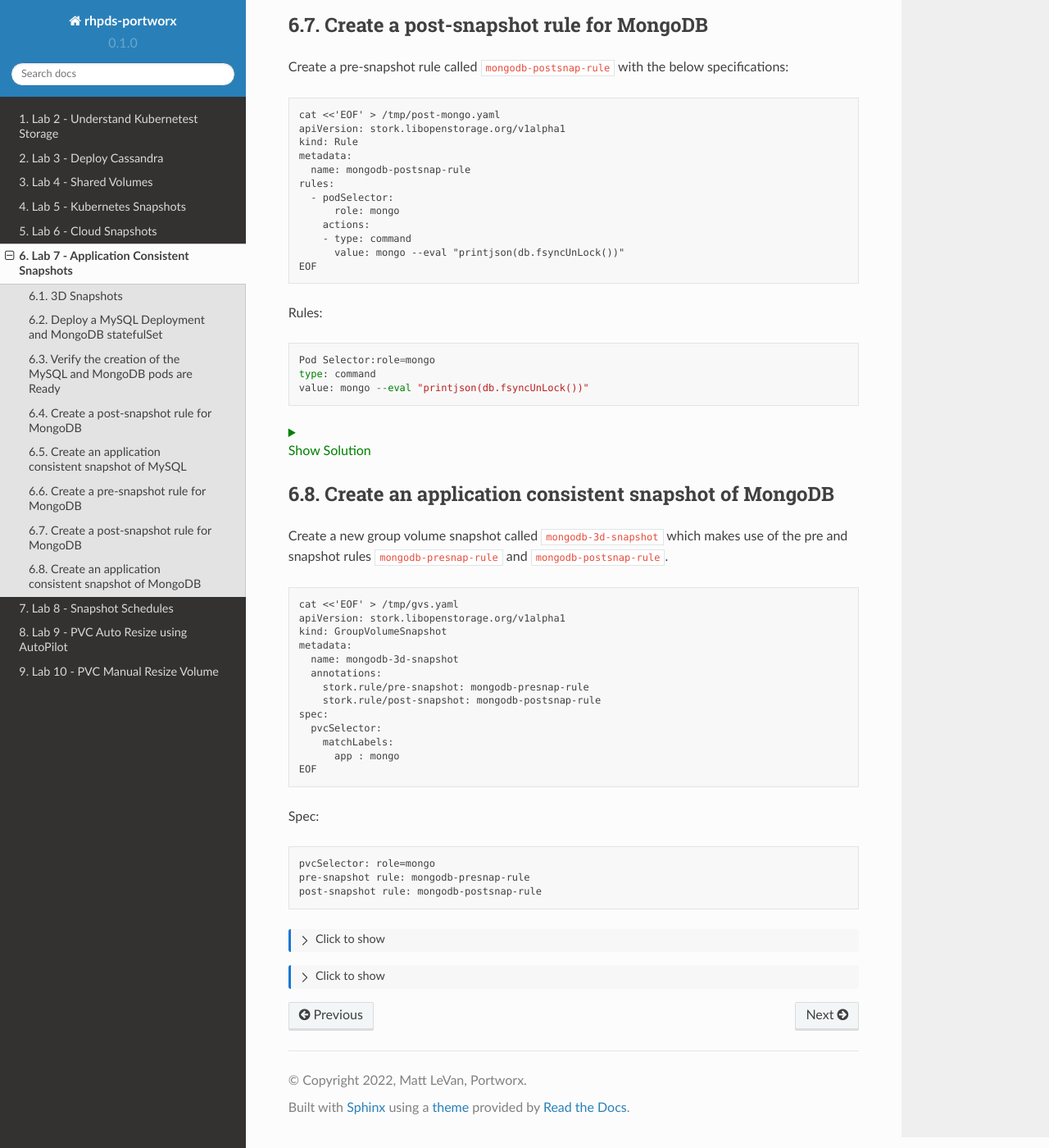
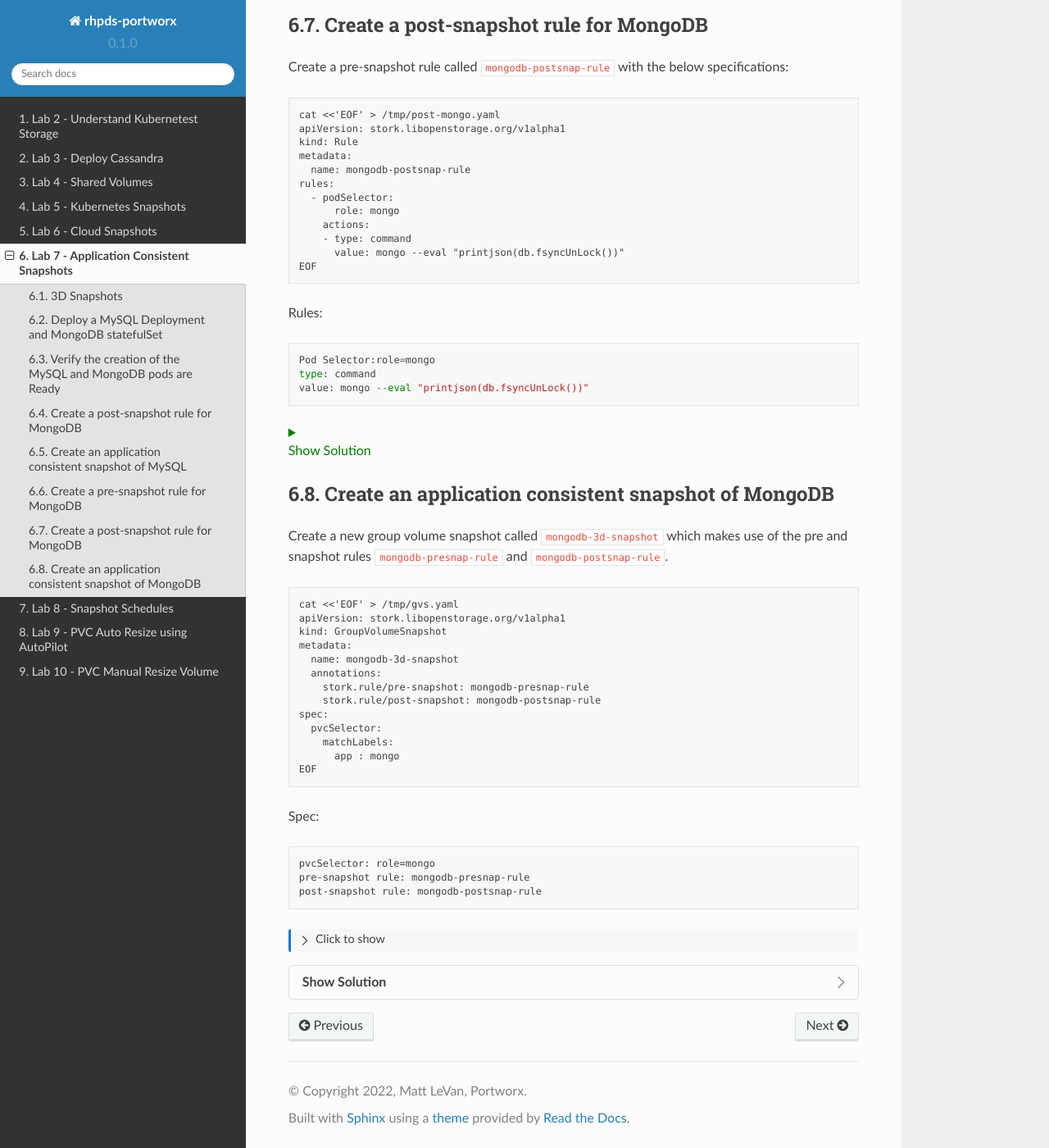
Before and after one commit to rhpds/pxe-rhdp-lab, a Sphinx documentation site: the page built from docs/source/lab7guide-cli.rst, in a window 1280 px wide and 1400 px high, scrolled down 5312 px. Shown: the whole window at 82% size. Built offline with Sphinx 7.4.7 and the Read the Docs theme 2.0.0, drawn with Linux system fonts in a browser that asks for light colours; some of the changed lines change nothing that is shown.

Commit message:
dropdown

```diff
--- a/docs/requirements.txt
+++ b/docs/requirements.txt
@@ -1,2 +1,3 @@
 sphinx-copybutton
 sphinx-togglebutton
+sphinx-design
--- a/docs/source/conf.py
+++ b/docs/source/conf.py
@@ -19,6 +19,7 @@ extensions = [
     'sphinx.ext.intersphinx',
     'sphinx_copybutton',
     'sphinx_togglebutton',
+    'sphinx_design',
 ]
 
 intersphinx_mapping = {
--- a/docs/source/lab7guide-cli.rst
+++ b/docs/source/lab7guide-cli.rst
@@ -473,9 +473,7 @@ Spec:
        We have created a solution file for you under ``/tmp/gvs.yaml``
        Run: oc apply -f /tmp/gvs.yaml
 
-.. container:: toggle, toggle-hidden
-
-  .. admonition:: Show Solution
+.. dropdown:: Show Solution
 
     .. code-block:: text
 
```
